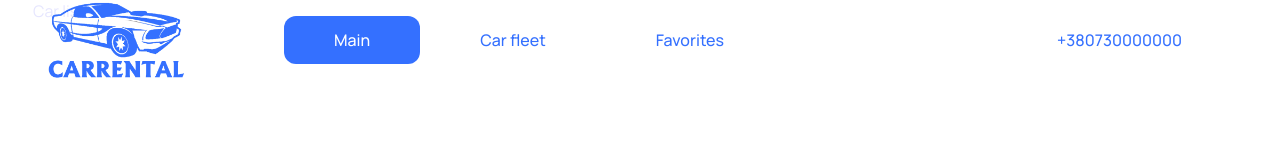
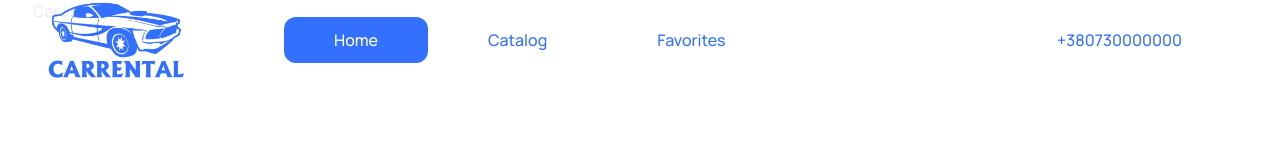
Before and after one commit to KaterynaBachkalo/CarRental, a React (Create React App) app: page / in a window 1280 px wide. Shown: the top 160 px of the page. Built offline with nearby package versions, Linux system fonts and the light colour scheme.

Commit message:
correct Header

```diff
--- a/src/components/Header/Header.jsx
+++ b/src/components/Header/Header.jsx
@@ -12,22 +12,34 @@ const Header = () => {
           <Link to="/">
             <img className={css.logo} src={Iconlogo} alt="Logo" />
           </Link>
+          <ul className={css.list}>
+            <li>
               <Link
                 to="/"
                 className={`${css.mainLink} ${
                   location.pathname === "/" ? css.active : ""
                 }`}
               >
-            Main
+                Home
               </Link>
+              {/* <NavLink to="/" className={css.mainLink}>
+                Home
+              </NavLink> */}
+            </li>
+            <li>
               <Link
                 to="/catalog"
                 className={`${css.catalogLink} ${
                   location.pathname === "/catalog" ? css.active : ""
                 }`}
               >
-            Car fleet
+                Catalog
               </Link>
+              {/* <NavLink to="/catalog" className={css.catalogLink}>
+                Catalog
+              </NavLink> */}
+            </li>
+            <li>
               <Link
                 to="/favorites"
                 className={`${css.favoritesLink} ${
@@ -36,6 +48,11 @@ const Header = () => {
               >
                 Favorites
               </Link>
+              {/* <NavLink to="/favorites" className={css.favoritesLink}>
+                Favorites
+              </NavLink> */}
+            </li>
+          </ul>
           <a className={css.tel} href="tel:+380730000000">
             +380730000000
           </a>
--- a/src/components/Header/Header.module.css
+++ b/src/components/Header/Header.module.css
@@ -7,7 +7,8 @@
   margin: 0 auto;
 }
 
-.navigation {
+.navigation,
+.list {
   display: flex;
   align-items: center;
 }
@@ -42,7 +43,8 @@
 
 .mainLink:hover,
 .catalogLink:hover,
-.favoritesLink:hover .tel:hover {
+.favoritesLink:hover,
+.tel:hover {
   color: rgb(255, 255, 255);
   background-color: rgb(11, 68, 205);
   border-radius: 12px;
```
Lines whose indentation alone changed are shown as unchanged.
